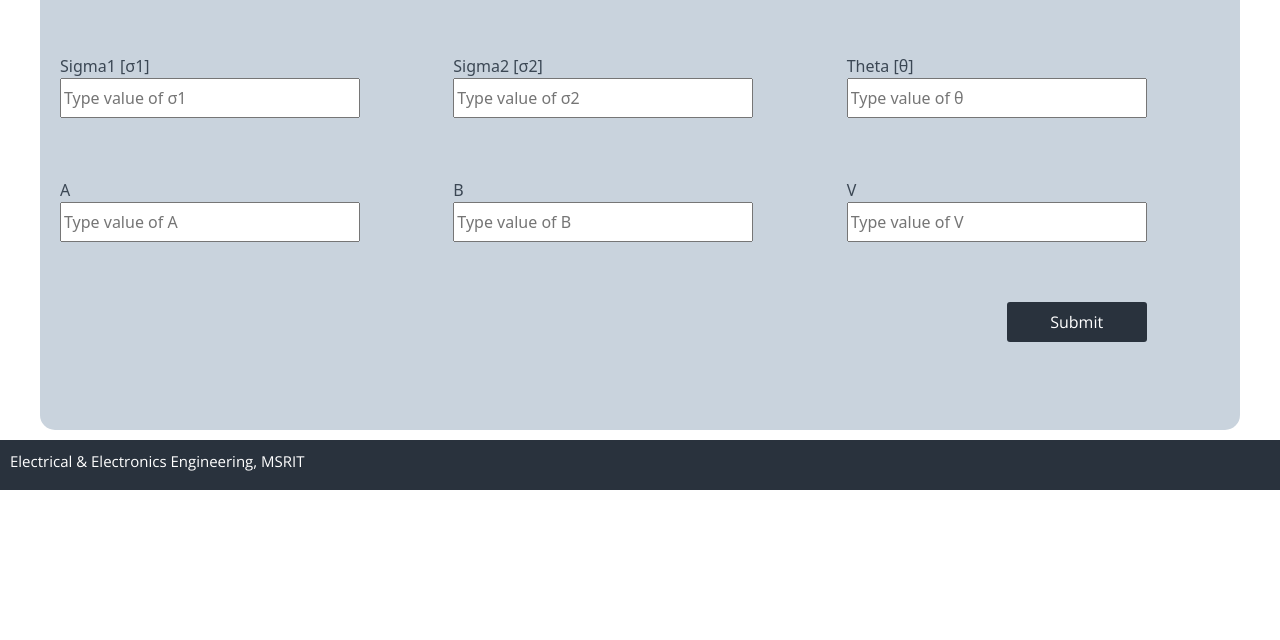
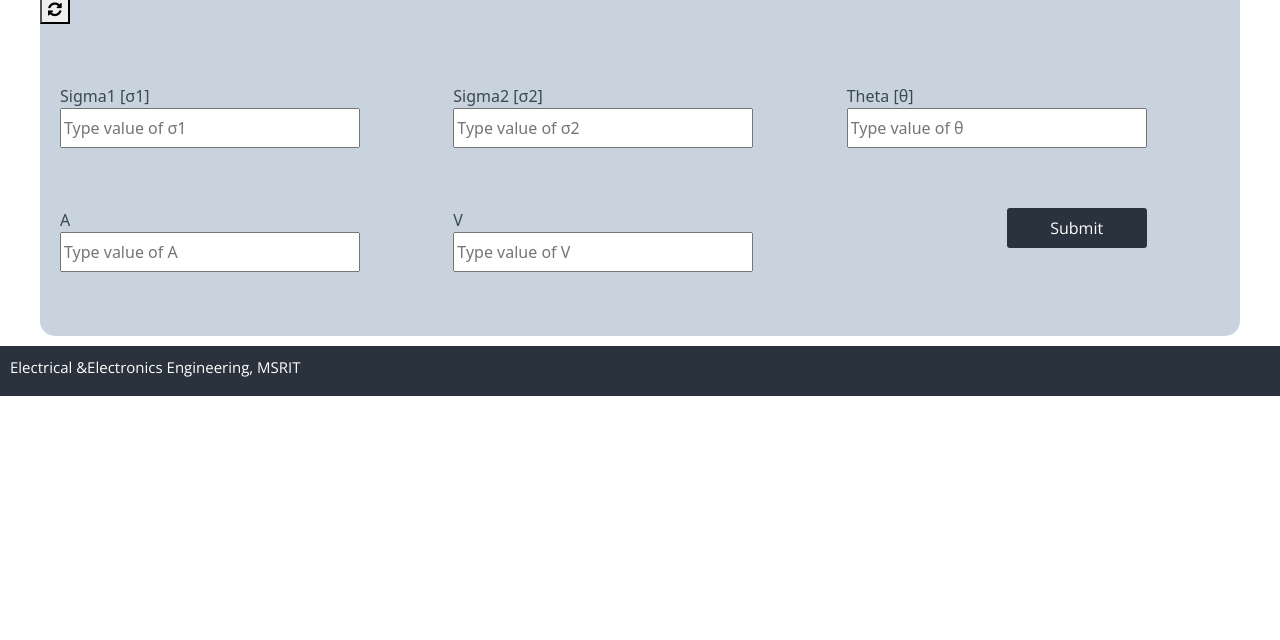
Before and after one commit to NadeemSB/ESDD-Compute, a plain HTML site: page index.html in a window 1280 px wide. Shown: the part 160-800 px from the top of the page. Drawn offline with nearby package versions, Linux system fonts and the light colour scheme.

Commit message:
Removal of B parameter
 Removal of B parameter and addition of refresh button

```diff
--- a/index.html
+++ b/index.html
@@ -8,6 +8,7 @@
   <link rel="preconnect" href="https://fonts.gstatic.com">
   <link href="https://fonts.googleapis.com/css2?family=Open+Sans&display=swap" rel="stylesheet">
   <link href="https://cdn.jsdelivr.net/npm/bootstrap@5.0.0-beta3/dist/css/bootstrap.min.css" rel="stylesheet" integrity="sha384-eOJMYsd53ii+scO/bJGFsiCZc+5NDVN2yr8+0RDqr0Ql0h+rP48ckxlpbzKgwra6" crossorigin="anonymous">
+  <link rel="stylesheet" href="https://cdnjs.cloudflare.com/ajax/libs/font-awesome/4.7.0/css/font-awesome.min.css">
 </head>
 
 <body>
@@ -15,7 +16,8 @@
 
   <form class="" action="index.html" method="post">
     <div class="form-group stage">
-      <h3 class="instruction">Enter the values below</h3>
+    <span><h3 class="instruction">Enter the values below</h3></span>  <button type="button" onclick="refresh()" class="refresh"> <i class="fa"> &#xf021; </i></button>
+
       <div class="grid-container">
         <div class="grid-item">
           <label for="sig1">Sigma1 [σ1]</label>
@@ -38,18 +40,8 @@
         </div>
 
         <div class="grid-item">
-          <label for="exampleInputEmail1">B</label>
-          <input type="number" class="userinput" id="b" placeholder="Type value of B">
-        </div>
-
-        <div class="grid-item">
           <label for="exampleInputEmail1">V</label>
           <input type="number" class="userinput" id="v" placeholder="Type value of V">
-        </div>
-
-        <div class="grid-item">
-        </div>
-        <div class="grid-item">
         </div>
 
         <div class="grid-item">
@@ -61,6 +53,7 @@
     </div>
   </form>
   <script src="app.js"></script>
-  <footer class="footer">Electrical & Electronics Engineering, MSRIT</footer>
+  <footer class="footer">Electrical &Electronics Engineering, MSRIT</footer>
 </body>
+
 </html>
```
